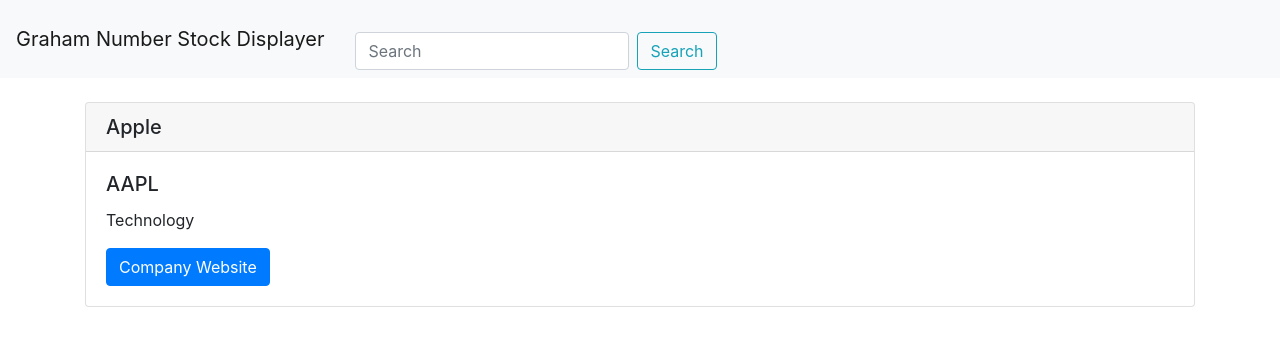
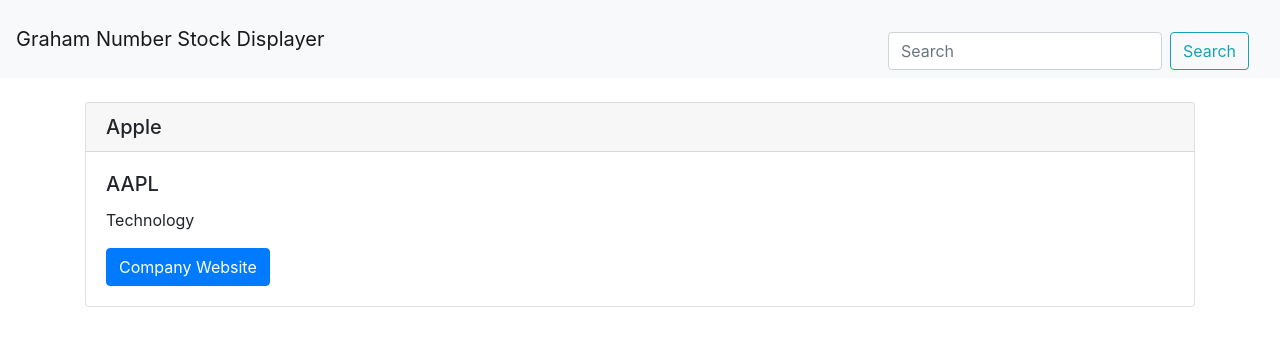
Before and after one commit to SteelMasterJ/Stock-Info-Displayer-App, a React (Create React App) app: page / in a window 1280 px wide. Shown: the top 346 px of the page. Built offline with nearby package versions, Linux system fonts and the light colour scheme.

Commit message:
Update SearchBar.js

```diff
--- a/src/components/SearchBar.js
+++ b/src/components/SearchBar.js
@@ -32,7 +32,7 @@
     <nav class="navbar navbar-expand-sm navbar-light bg-light">
       <div class="navbar-brand">Graham Number Stock Displayer</div>
         <div class="container mt-4">
-          <form className="search-form form-inline my-2 my-lg-0" onSubmit={handleSubmit} >
+          <form className="search-form form-inline ml-auto" onSubmit={handleSubmit} >
             <input
                   className="form-control mr-sm-2"
                   type="search"
```
